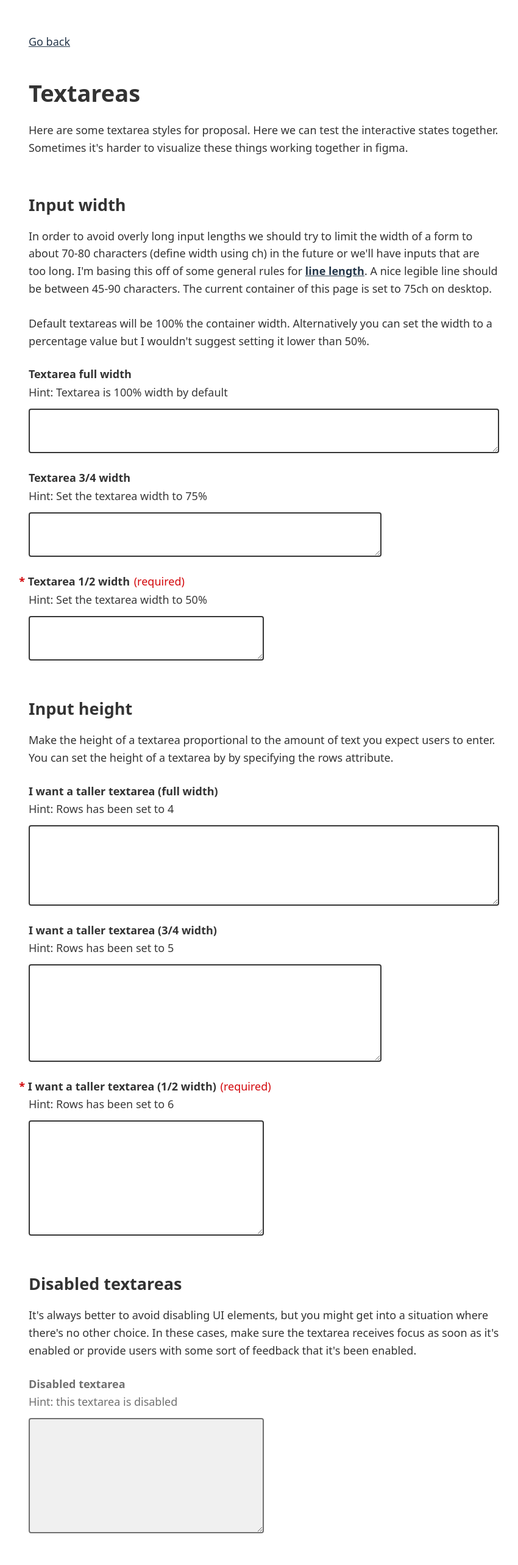
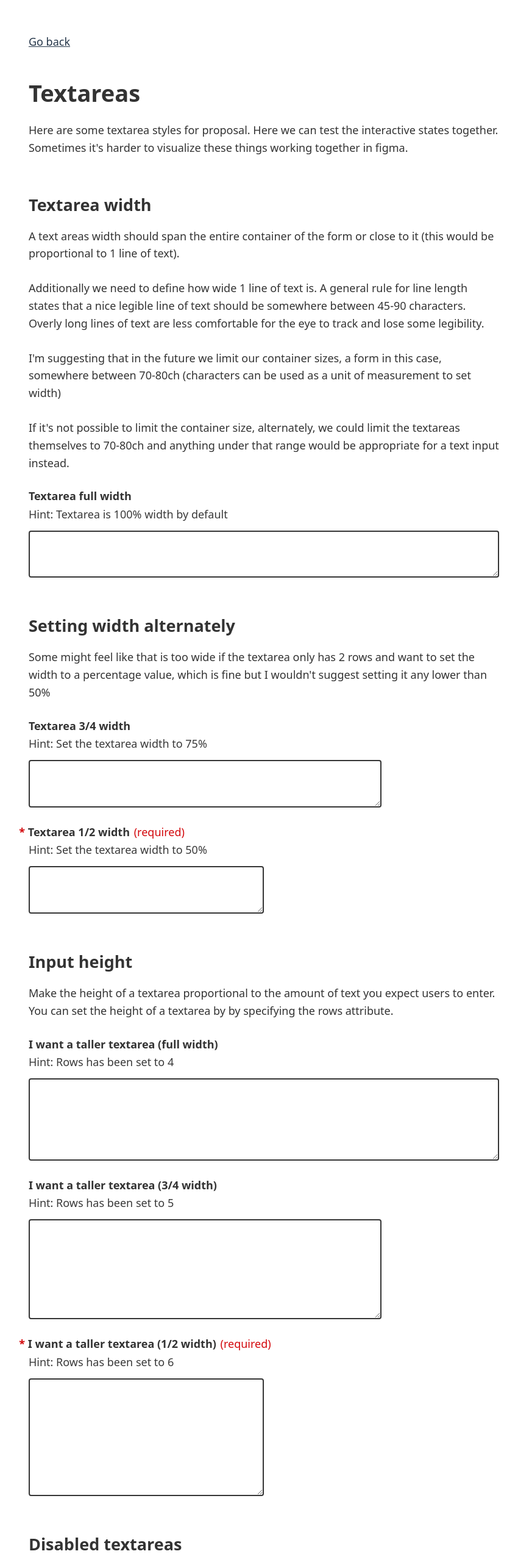
Before and after one commit to nmakuch/sandbox, a Next.js app: page /textarea in a window 1280 px wide. Shown: the top 2566 px of the page at 61% size, without its empty margins (207-1057 px from the left). Built offline with nearby package versions, Linux system fonts and the light colour scheme.

Commit message:
ending this shit

```diff
--- a/pages/textarea.js
+++ b/pages/textarea.js
@@ -25,15 +25,26 @@ export default function Inputs() {
                     </section>
 
                     <section className={styles.InputsSection}>
-                        <h2>Input width</h2>
-                        <p>In order to avoid overly long input lengths we should try to limit the width of a form to about 70-80 characters (define width using ch) in the future or we'll have inputs that are too long. I'm basing this off of some general rules for <a href="https://practicaltypography.com/line-length.html">line length</a>. A nice legible line should be between 45-90 characters. The current container of this page is set to 75ch on desktop.</p>
-                        <p>Default textareas will be 100% the container width. Alternatively you can set the width to a percentage value but I wouldn't suggest setting it lower than 50%.</p>
+                        <h2>Textarea width</h2>
+                        <p>A text areas width should span the entire container of the form or close to it (this would be proportional to 1 line of text).</p>
+
+                        <p>Additionally we need to define how wide 1 line of text is. A general rule for line length states that a nice legible line of text should be somewhere between 45-90 characters. Overly long lines of text are less comfortable for the eye to track and lose some legibility.</p>
+
+                        <p>I'm suggesting that in the future we limit our container sizes, a form in this case, somewhere between 70-80ch (characters can be used as a unit of measurement to set width)</p>
+
+                        <p>If it's not possible to limit the container size, alternately, we could limit the textareas themselves to 70-80ch and anything under that range would be appropriate for a text input instead.</p>
+
                         <div className={styles.formGroup}>
                             <label className={styles.label}>Textarea full width</label>
                             <p className={styles.hint}>Hint: Textarea is 100% width by default</p>
                             <textarea className={styles.textarea} />
                         </div>
+                        <p></p>
+                    </section>
 
+                    <section className={styles.InputsSection}>
+                        <h2>Setting width alternately</h2>
+                        <p>Some might feel like that is too wide if the textarea only has 2 rows and want to set the width to a percentage value, which is fine but I wouldn't suggest setting it any lower than 50%</p>
                         <div className={styles.formGroup}>
                             <label className={styles.label}>Textarea 3/4 width</label>
                             <p className={styles.hint}>Hint: Set the textarea width to 75%</p>
@@ -80,14 +91,15 @@ export default function Inputs() {
                         <div className={styles.formGroup}>
                             <label className={styles.labelDisabled}>Disabled textarea</label>
                             <p className={styles.hintDisabled}>Hint: this textarea is disabled</p>
-                            <textarea rows="6" className={styles.textarea50} disabled />
+                            <textarea rows="6" className={styles.textarea75} disabled />
                         </div>
                         <p></p>
                     </section>
 
                     <section className={styles.InputsSection}>
                         <h2>Error state</h2>
-
+                        <p>If an error is triggered upon form submission, the label and input border should change to our danger colour.  Additionally, an error message should appear above the field with information on what went wrong.</p>
+                        <p>Error message banner should span the width of the input for textareas.</p>
                         <div className={styles.formGroup}>
                             <label className={styles.labelNoHint}>Error with no hint</label>
                             <textarea rows="3" className={styles.textarea75} />
@@ -124,7 +136,6 @@ export default function Inputs() {
                             <p className={styles.errorMessage50}>This is an error message</p>
                             <textarea rows="3" className={styles.textareaError50} />
                         </div>
-
                         <p> </p>
                     </section>
                 </div>
--- a/styles/Inputs.module.css
+++ b/styles/Inputs.module.css
@@ -193,7 +193,7 @@
   font-size: 18px;
   line-height: 1.6;
   margin-bottom: 28px;
-  color: #262626;
+  color: #353535;
   background-color: #ffffff;
   background-image: none;
   border: 2px solid #353535;
@@ -203,7 +203,7 @@
 
 .textarea {
   display: block;
-  padding: 6px 10px;
+  padding: 8px 10px;
   width: 100%;
   max-width: 100%;
   height: auto;
@@ -222,7 +222,7 @@
 
 .textarea75 {
   display: block;
-  padding: 6px 10px;
+  padding: 8px 10px;
   width: 75%;
   max-width: 100%;
   height: auto;
@@ -241,7 +241,7 @@
 
 .textarea50 {
   display: block;
-  padding: 6px 10px;
+  padding: 8px 10px;
   width: 50%;
   max-width: 100%;
   height: auto;
@@ -258,7 +258,8 @@
   transition: box-shadow 0.15s ease-in-out, border 0.15s ease-in-out;
 }
 
-.textarea50:disabled {
+.textarea50:disabled,
+.textarea75:disabled {
   cursor: not-allowed;
   background-color: #f0f0f0;
   border-color: #707070;
```
Also changed, not shown: pages/text-inputs.js (+10 -5 lines).
